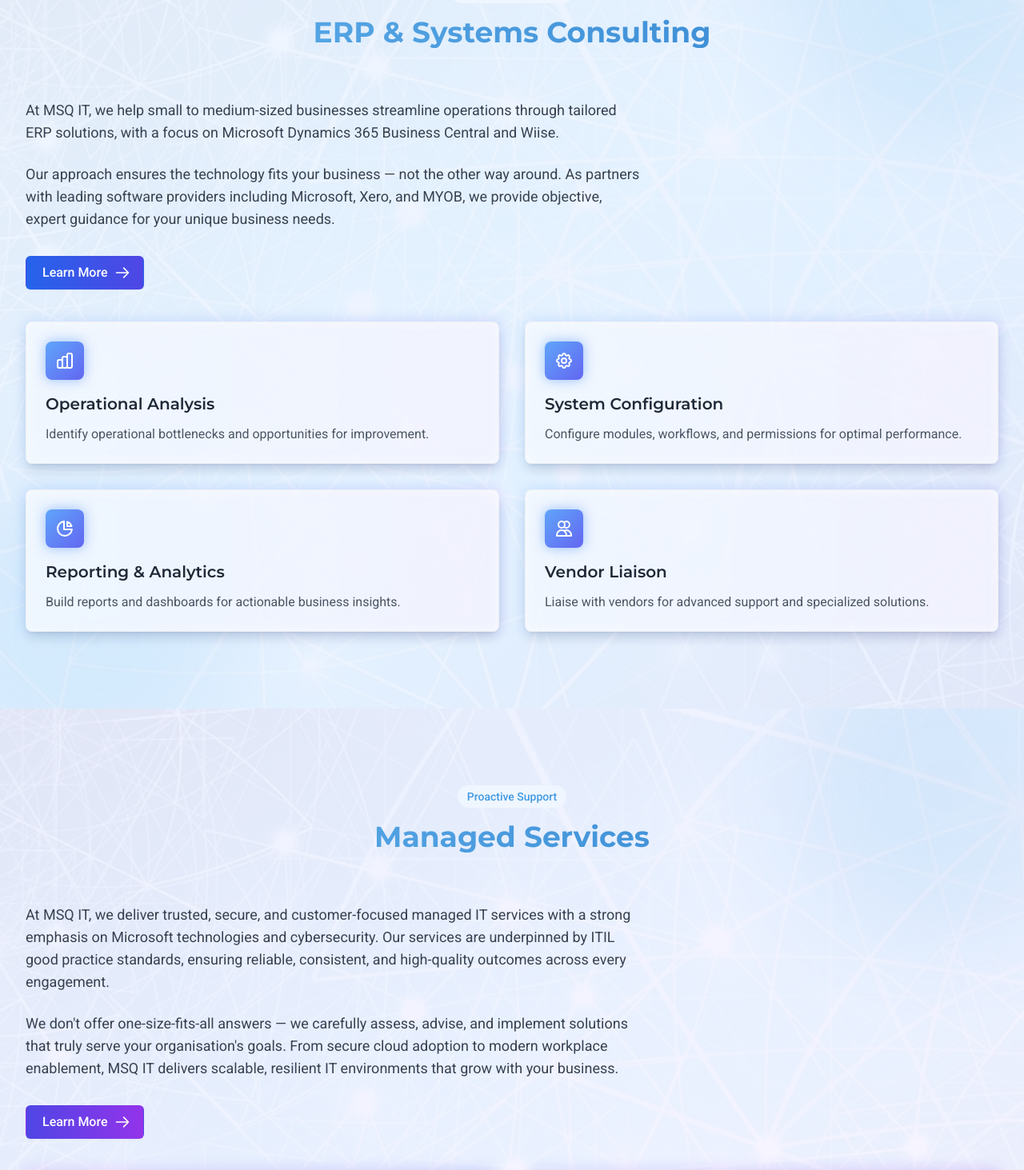
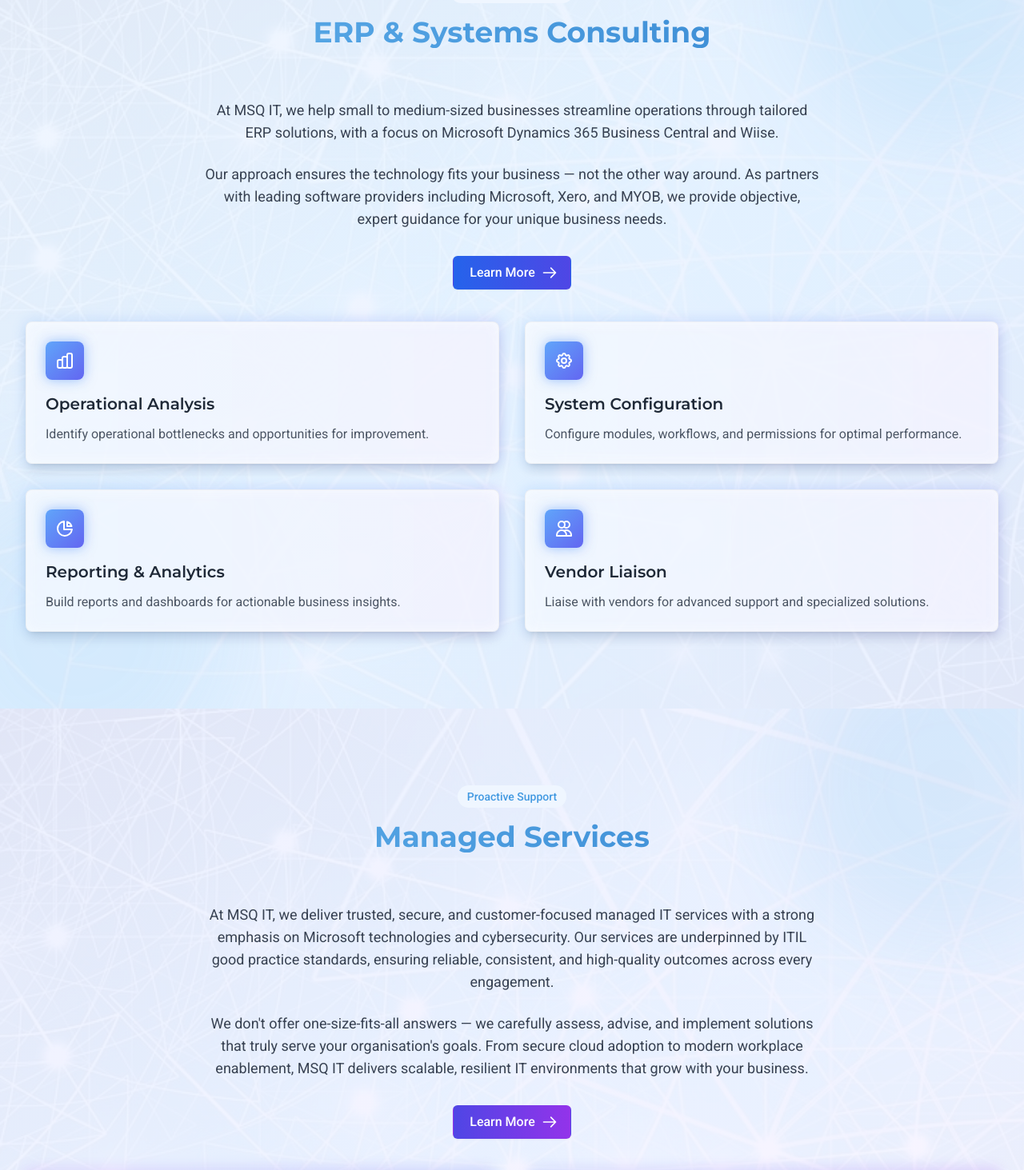
Before and after one commit to MSQIT-bne/msq-it-website, a Next.js app: page /services in a window 1280 px wide. Shown: the part 1420-2883 px from the top of the page at 80% size. Built offline with nearby package versions, Linux system fonts and the light colour scheme.

Commit message:
Update services.js center paragraphs

```diff
--- a/pages/services.js
+++ b/pages/services.js
@@ -80,7 +80,7 @@
         accentText="Business Operations"
         bgClass="bg-gradient-to-br from-blue-50 to-indigo-50"
       >
-        <div className="max-w-3xl mb-10">
+        <div className="max-w-3xl mx-auto text-center mb-10">
           <p className="text-lg mb-6 text-gray-700">
             At MSQ IT, we help small to medium-sized businesses streamline operations through tailored ERP solutions, with a focus on Microsoft Dynamics 365 Business Central and Wiise.
           </p>
@@ -170,7 +170,7 @@
         accentText="Proactive Support"
         bgClass="bg-gradient-to-br from-indigo-50 to-purple-50"
       >
-        <div className="max-w-3xl mb-10">
+        <div className="max-w-3xl mx-auto text-center mb-10">
           <p className="text-lg mb-6 text-gray-700">
             At MSQ IT, we deliver trusted, secure, and customer-focused managed IT services with a strong emphasis on Microsoft technologies and cybersecurity. Our services are underpinned by ITIL good practice standards, ensuring reliable, consistent, and high-quality outcomes across every engagement.
           </p>
```
